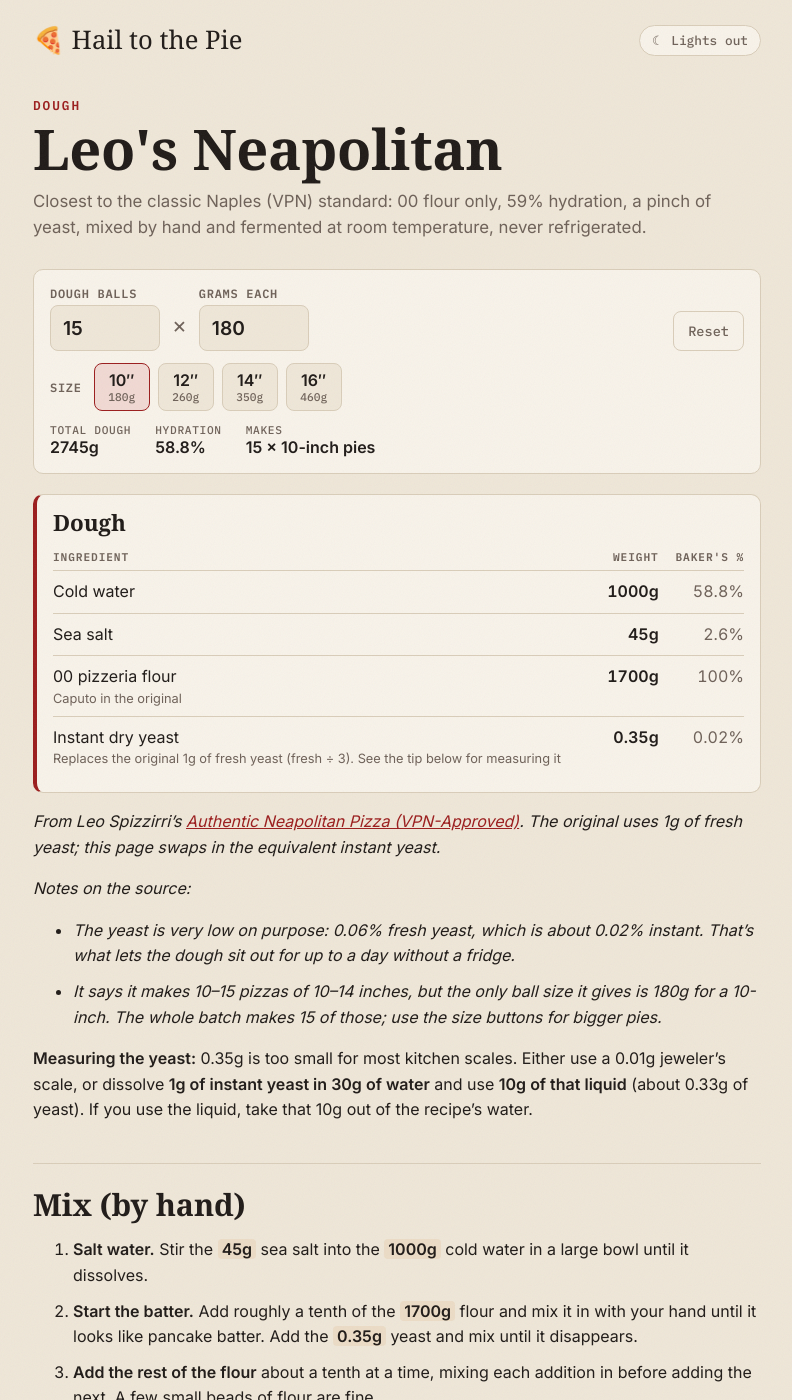
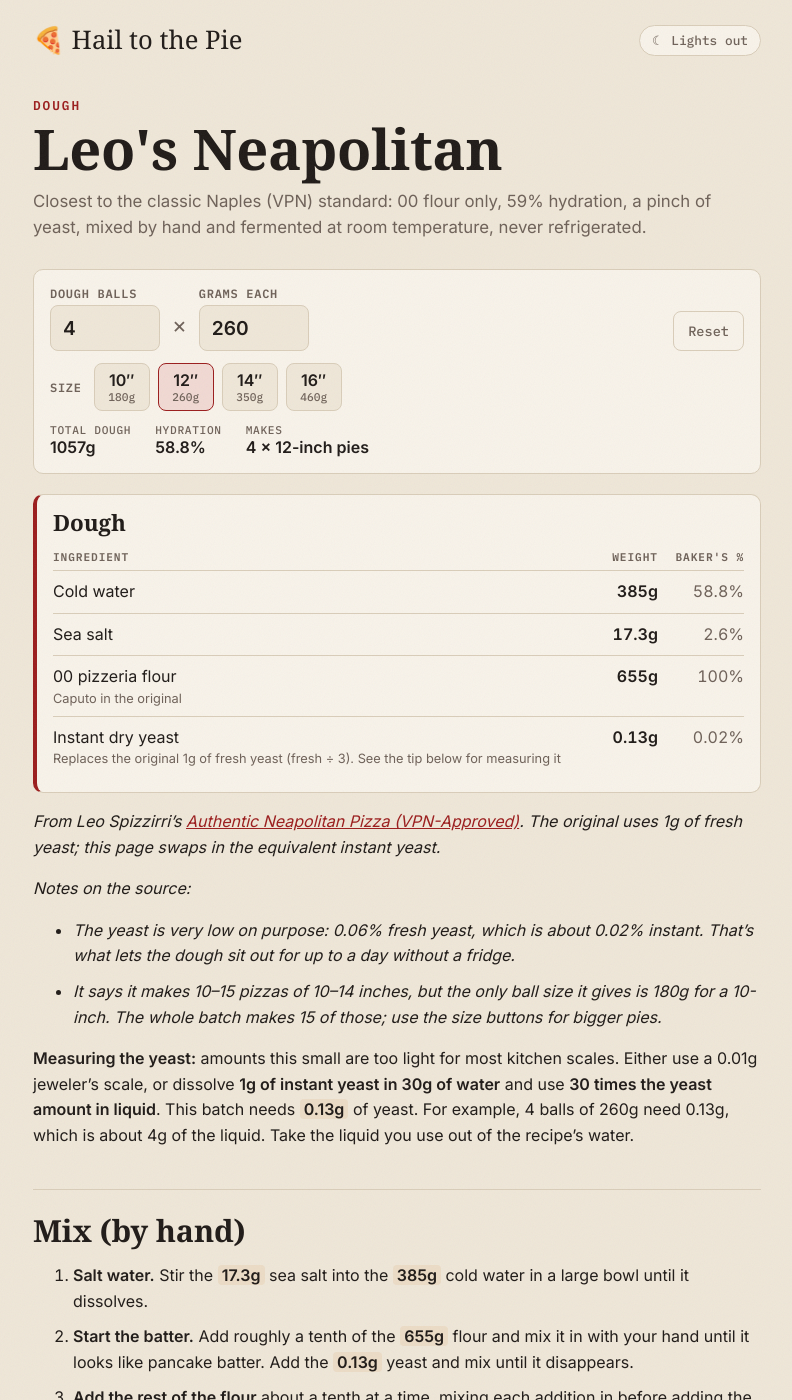
Before and after one commit to daftn/pizza, a Jekyll site: the page built from _recipes/leo-neapolitan.md, in a window 1280 px wide and 1400 px high. Shown: the whole window, without its empty margins (243-1035 px from the left). Built offline with Jekyll 4.4.1, drawn with Linux system fonts in a browser that asks for light colours; some web fonts are replaced; part of the change alters nothing that is shown.

Commit message:
Leo's Neapolitan opens on 4 × 12-inch (default_weight support)
Co-Authored-By: Claude Opus 5.5 <noreply@anthropic.com>
Claude-Session: https://claude.ai/code/session_01CXsahQwDMBDTEp9ieURmT9

```diff
--- a/_recipes/leo-neapolitan.md
+++ b/_recipes/leo-neapolitan.md
@@ -7,6 +7,8 @@ summary: "Closest to the classic Naples (VPN) standard: 00 flour only, 59% hydra
 yield:
   count: 15             # the batch as written below
   weight: 180           # 15 × 180g = 2,700g; the extra ~45g is a bowl-loss buffer
+  default_count: 4      # the calculator opens on 4 × 12-inch
+  default_weight: 260
   sizes: { 10: 180, 12: 260, 14: 350, 16: 460 }   # 10 from the source; the others are worked out from the same thickness
 
 dough:
@@ -24,7 +26,7 @@ dough:
 - *The yeast is very low on purpose: 0.06% fresh yeast, which is about 0.02% instant. That's what lets the dough sit out for up to a day without a fridge.*
 - *It says it makes 10–15 pizzas of 10–14 inches, but the only ball size it gives is 180g for a 10-inch. The whole batch makes 15 of those; use the size buttons for bigger pies.*
 
-**Measuring the yeast:** 0.35g is too small for most kitchen scales. Either use a 0.01g jeweler's scale, or dissolve **1g of instant yeast in 30g of water** and use **10g of that liquid** (about 0.33g of yeast). If you use the liquid, take that 10g out of the recipe's water.
+**Measuring the yeast:** amounts this small are too light for most kitchen scales. Either use a 0.01g jeweler's scale, or dissolve **1g of instant yeast in 30g of water** and use **30 times the yeast amount in liquid**. This batch needs [[yeast]] of yeast. For example, 4 balls of 260g need 0.13g, which is about 4g of the liquid. Take the liquid you use out of the recipe's water.
 
 ## Mix (by hand)
 
--- a/assets/recipe.js
+++ b/assets/recipe.js
@@ -28,6 +28,7 @@
   const refWeight = yieldInfo.weight || (refTotal ? refTotal / refCount : 0);
   // Dough written beyond count × weight is a bowl-loss buffer; it scales along with the batch but isn't shown.
   const defaultCount = yieldInfo.default_count || refCount;
+  const defaultWeight = yieldInfo.default_weight || refWeight;
   // Optional `yield.sizes` ({ inches: grams per ball }) for size buttons and the "Makes" size.
   const sizes = Object.entries(yieldInfo.sizes || {})
     .map(([inches, g]) => ({ inches: parseFloat(inches), g }))
@@ -44,7 +45,7 @@
   // Pizza pages (toppings only) have no calculator: amounts are for one pizza.
   const state = {
     count: doughGroups.length ? num(params.get("count"), defaultCount) : defaultCount,
-    weight: num(params.get("weight"), refWeight),
+    weight: num(params.get("weight"), defaultWeight),
     mult: num(params.get("x"), 1),
   };
 
@@ -158,7 +159,7 @@
       });
     });
     calcEl.querySelector(".reset").addEventListener("click", () => {
-      Object.assign(state, { count: defaultCount, weight: refWeight, mult: 1 });
+      Object.assign(state, { count: defaultCount, weight: defaultWeight, mult: 1 });
       renderCalculator();
       update();
     });
@@ -294,7 +295,7 @@
       if (state.mult !== 1) next.set("x", fmt(state.mult));
     } else {
       if (state.count !== defaultCount) next.set("count", fmt(state.count));
-      if (state.weight !== refWeight) next.set("weight", fmt(state.weight));
+      if (state.weight !== defaultWeight) next.set("weight", fmt(state.weight));
     }
     const qs = next.toString();
     history.replaceState(null, "", location.pathname + (qs ? "?" + qs : "") + location.hash);
```
Also changed, not shown: README.md.
